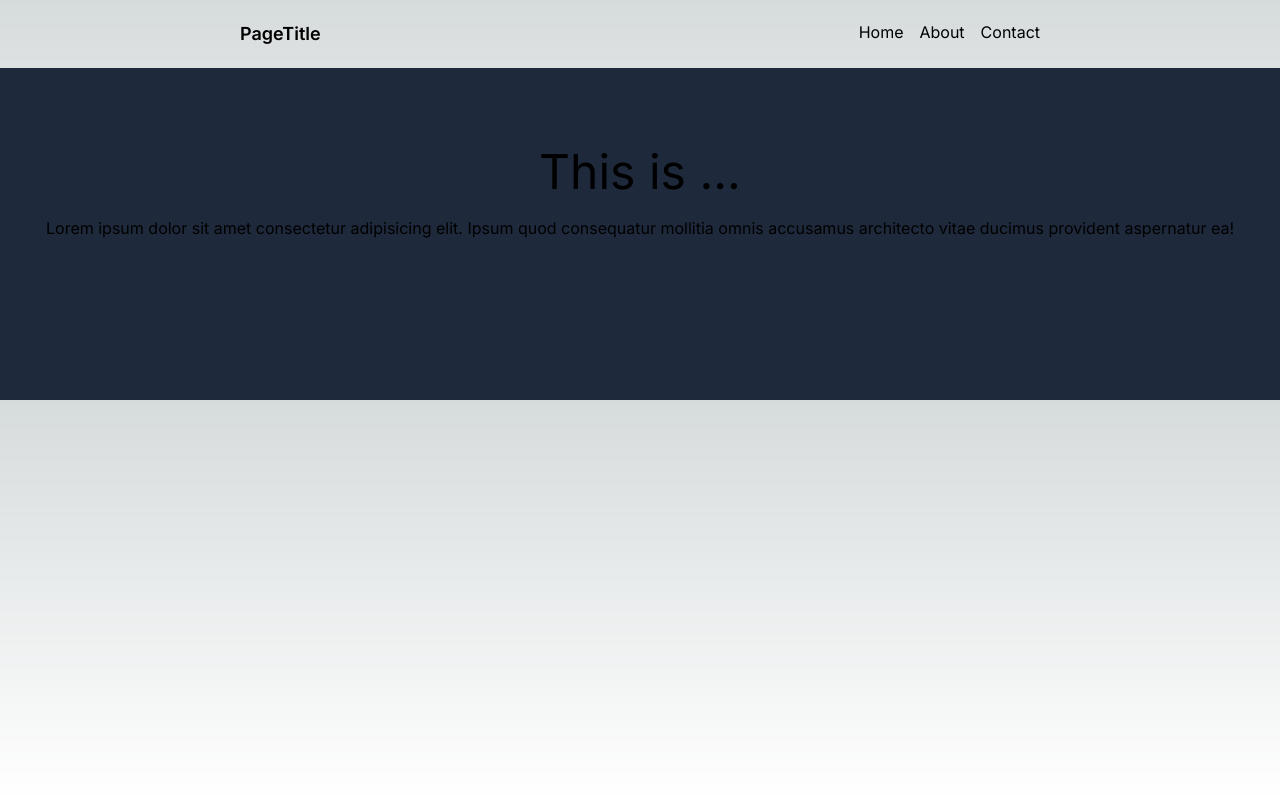
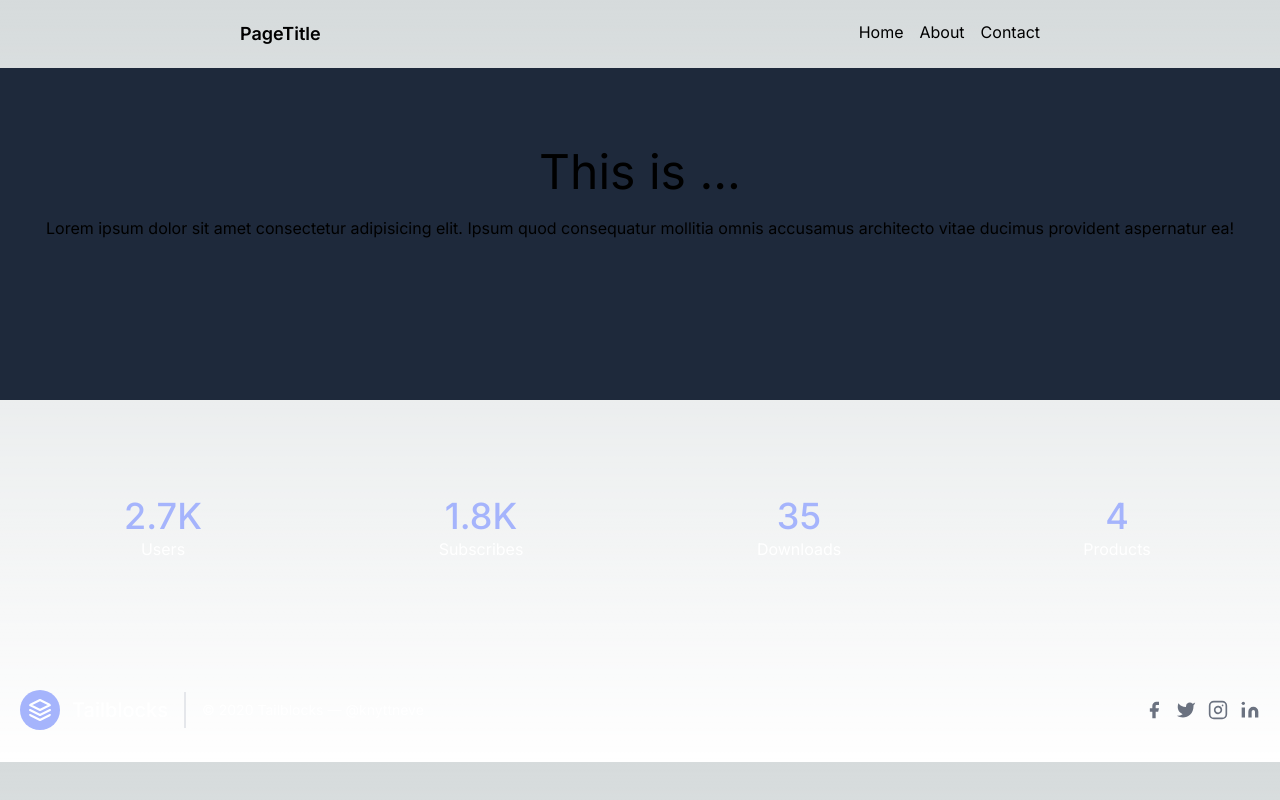
Before and after one commit to kentarokk/blue_city_static_website, a Next.js app: page /playground in a window 1280 px wide. Built offline with nearby package versions, Linux system fonts and the light colour scheme.

Commit message:
working...page

```diff
--- a/src/app/playground/page.tsx
+++ b/src/app/playground/page.tsx
@@ -45,6 +45,125 @@
           </div>
         </div>
       </section>
+
+      <section className="text-white body-font">
+        <div className="container px-5 py-24 mx-auto">
+          <div className="flex flex-wrap -m-4 text-center">
+            <div className="p-4 sm:w-1/4 w-1/2">
+              <h2 className="title-font font-medium sm:text-4xl text-3xl text-indigo-300">
+                2.7K
+              </h2>
+              <p className="leading-relaxed">Users</p>
+            </div>
+            <div className="p-4 sm:w-1/4 w-1/2">
+              <h2 className="title-font font-medium sm:text-4xl text-3xl text-indigo-300">
+                1.8K
+              </h2>
+              <p className="leading-relaxed">Subscribes</p>
+            </div>
+            <div className="p-4 sm:w-1/4 w-1/2">
+              <h2 className="title-font font-medium sm:text-4xl text-3xl text-indigo-300">
+                35
+              </h2>
+              <p className="leading-relaxed">Downloads</p>
+            </div>
+            <div className="p-4 sm:w-1/4 w-1/2">
+              <h2 className="title-font font-medium sm:text-4xl text-3xl text-indigo-300">
+                4
+              </h2>
+              <p className="leading-relaxed">Products</p>
+            </div>
+          </div>
+        </div>
+      </section>
+
+      <footer className="text-white body-font">
+        <div className="container px-5 py-8 mx-auto flex items-center sm:flex-row flex-col">
+          <a className="flex title-font font-medium items-center md:justify-start justify-center text-white">
+            <svg
+              xmlns="http://www.w3.org/2000/svg"
+              fill="none"
+              stroke="currentColor"
+              stroke-linecap="round"
+              stroke-linejoin="round"
+              stroke-width="2"
+              className="w-10 h-10 text-white p-2 bg-indigo-300 rounded-full"
+              viewBox="0 0 24 24"
+            >
+              <path d="M12 2L2 7l10 5 10-5-10-5zM2 17l10 5 10-5M2 12l10 5 10-5"></path>
+            </svg>
+            <span className="ml-3 text-xl">Tailblocks</span>
+          </a>
+          <p className="text-sm sm:ml-4 sm:pl-4 sm:border-l-2 sm:border-gray-200 sm:py-2 sm:mt-0 mt-4">
+            © 2020 Tailblocks —
+            <a
+              href="https://twitter.com/knyttneve"
+              className=" ml-1"
+              rel="noopener noreferrer"
+              target="_blank"
+            >
+              @knyttneve
+            </a>
+          </p>
+          <span className="inline-flex sm:ml-auto sm:mt-0 mt-4 justify-center sm:justify-start">
+            <a className="text-gray-500">
+              <svg
+                fill="currentColor"
+                stroke-linecap="round"
+                stroke-linejoin="round"
+                stroke-width="2"
+                className="w-5 h-5"
+                viewBox="0 0 24 24"
+              >
+                <path d="M18 2h-3a5 5 0 00-5 5v3H7v4h3v8h4v-8h3l1-4h-4V7a1 1 0 011-1h3z"></path>
+              </svg>
+            </a>
+            <a className="ml-3 text-gray-500">
+              <svg
+                fill="currentColor"
+                stroke-linecap="round"
+                stroke-linejoin="round"
+                stroke-width="2"
+                className="w-5 h-5"
+                viewBox="0 0 24 24"
+              >
+                <path d="M23 3a10.9 10.9 0 01-3.14 1.53 4.48 4.48 0 00-7.86 3v1A10.66 10.66 0 013 4s-4 9 5 13a11.64 11.64 0 01-7 2c9 5 20 0 20-11.5a4.5 4.5 0 00-.08-.83A7.72 7.72 0 0023 3z"></path>
+              </svg>
+            </a>
+            <a className="ml-3 text-gray-500">
+              <svg
+                fill="none"
+                stroke="currentColor"
+                stroke-linecap="round"
+                stroke-linejoin="round"
+                stroke-width="2"
+                className="w-5 h-5"
+                viewBox="0 0 24 24"
+              >
+                <rect width="20" height="20" x="2" y="2" rx="5" ry="5"></rect>
+                <path d="M16 11.37A4 4 0 1112.63 8 4 4 0 0116 11.37zm1.5-4.87h.01"></path>
+              </svg>
+            </a>
+            <a className="ml-3 text-gray-500">
+              <svg
+                fill="currentColor"
+                stroke="currentColor"
+                stroke-linecap="round"
+                stroke-linejoin="round"
+                stroke-width="0"
+                className="w-5 h-5"
+                viewBox="0 0 24 24"
+              >
+                <path
+                  stroke="none"
+                  d="M16 8a6 6 0 016 6v7h-4v-7a2 2 0 00-2-2 2 2 0 00-2 2v7h-4v-7a6 6 0 016-6zM2 9h4v12H2z"
+                ></path>
+                <circle cx="4" cy="4" r="2" stroke="none"></circle>
+              </svg>
+            </a>
+          </span>
+        </div>
+      </footer>
     </>
   );
 };
```
